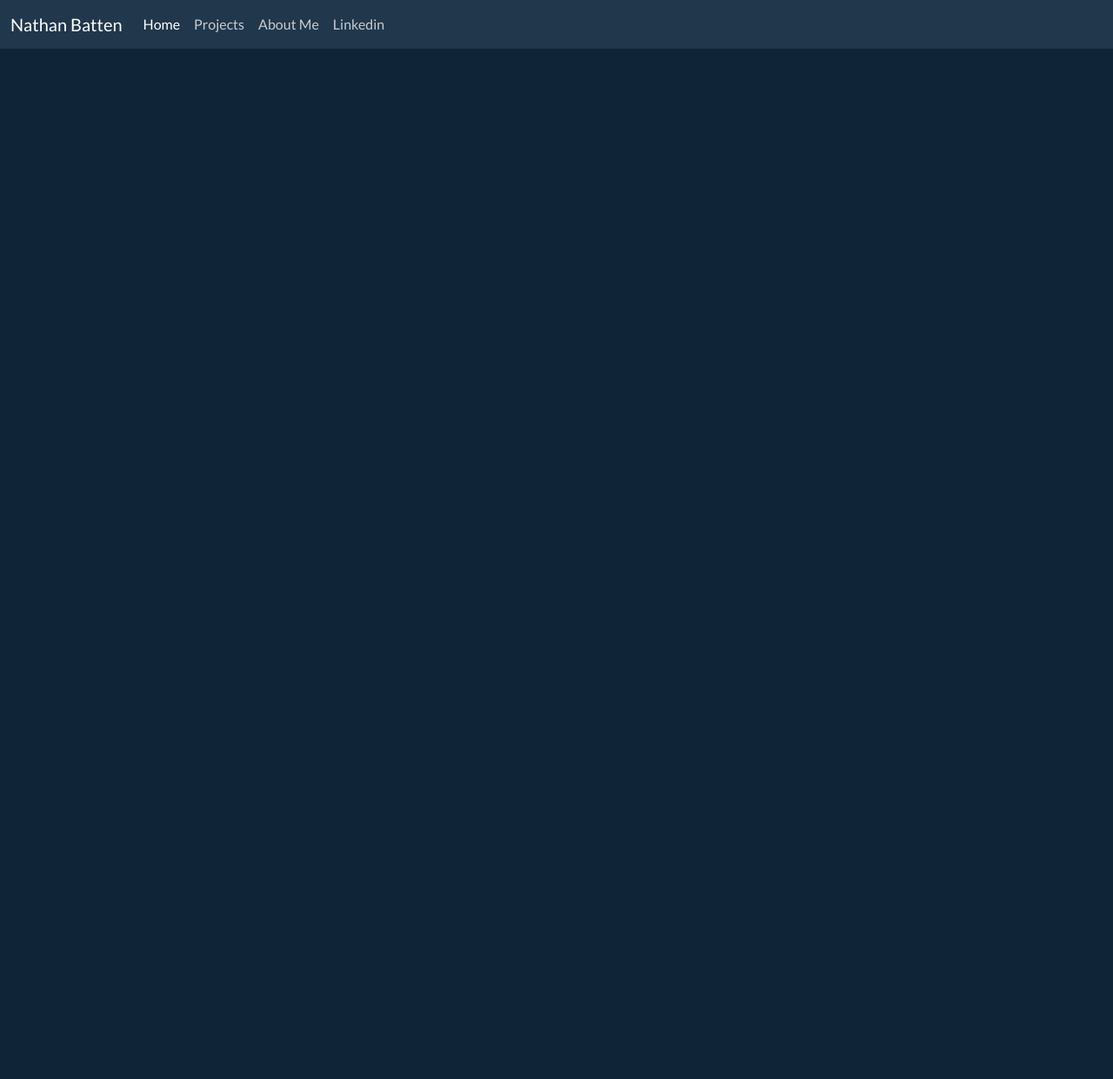
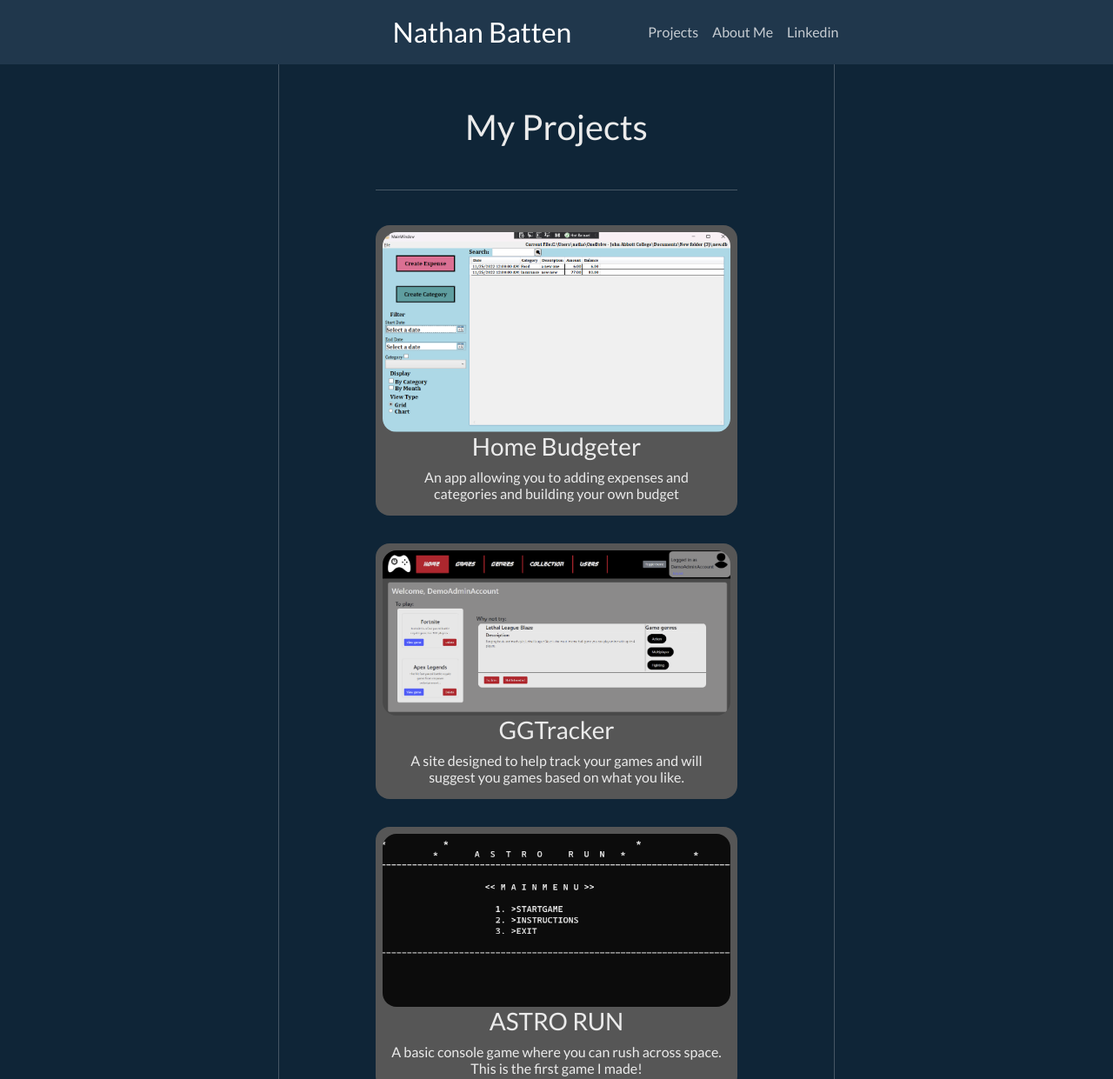
Before and after one commit to BatoonNS/BatoonNS.github.io, a plain HTML site: page Projects.html in a window 1280 px wide. Shown: the top 1241 px of the page at 87% size. Before the commit the page ends 800 px from the top, so only its background shows below. Drawn offline with Linux system fonts and the light colour scheme.

Commit message:
Almost done

```diff
--- a/Projects.html
+++ b/Projects.html
@@ -5,20 +5,15 @@
 </head>
 
 <body>
-  <nav class="navbar navbar-expand-lg navbar-dark bg-dark">
-    <div class="container-fluid">
-      <a class="navbar-brand" href="#">Nathan Batten</a>
+  <nav class="navbar navbar-expand-lg sticky-top navbar-dark bg-dark">
+    <div class="container-fluid" style="flex-wrap:wrap;">
+      <a id="name" class="navbar-brand" style="padding-left:35%; padding-right: 4rem; font-size:xx-large;" href="/index.html">Nathan Batten</a>
       <button class="navbar-toggler" type="button" data-bs-toggle="collapse" data-bs-target="#navbarColor02"
         aria-controls="navbarColor02" aria-expanded="false" aria-label="Toggle navigation">
         <span class="navbar-toggler-icon"></span>
       </button>
-      <div class="collapse navbar-collapse" id="navbarColor02">
-        <ul class="navbar-nav me-auto">
-          <li class="nav-item">
-            <a class="nav-link active" href="#">Home
-              <span class="visually-hidden">(current)</span>
-            </a>
-          </li>
+      <div class="collapse navbar-collapse" id="navbarColor02" >
+        <ul class="navbar-nav me-auto" >
           <li class="nav-item">
             <a class="nav-link" href="./Projects.html">Projects</a>
           </li>
@@ -32,6 +27,41 @@
       </div>
     </div>
   </nav>
+  <div id="main" style="display: flex; flex-wrap: wrap; justify-content: space-between;">
+    <div class="d-flex" style="height: 80rem; padding-left: 25%;">
+      <div class="vr"></div>
+    </div>
+
+    <div id="pro" style="text-align: center;">
+      <h1 style=" margin: 3rem;">My Projects</h1>
+      <hr>
+      <br>
+      <div id="soon" style="display: inline-block; ">
+        <div id="proj-container" style="background-color: #565656; border-radius: 1rem;  padding: 0.5rem; cursor: pointer;">
+          <img src="./imgs/Screenshot 2022-11-25 034731.png" alt="" width="400px" style="border-radius: 1rem;">
+          <h3>Home Budgeter</h3>
+          <h6>An app allowing you to adding expenses and <br> categories and building your own budget</h6>
+        </div>
+
+        <div id="proj-container" style="background-color: #565656; border-radius: 1rem;  padding: 0.5rem; margin-top: 2rem; cursor: pointer;">
+          <img src="./imgs/gamesite.png" alt="" width="400px" style="border-radius: 1rem;">
+          <h3>GGTracker</h3>
+          <h6>A site designed to help track your games and will <br> suggest you games based on what you like.</h6>
+        </div>
+
+        <div id="proj-container" style="background-color: #565656; border-radius: 1rem;  padding: 0.5rem; margin-top: 2rem; cursor: pointer;">
+          <img src="./imgs/firstgame.png" alt="" width="400px" style="border-radius: 1rem;">
+          <h3>ASTRO RUN</h3>
+          <h6>A basic console game where you can rush across space.<br> This is the first game I made!</h6>
+        </div>
+      </div>
+    </div>
+
+    <div class="d-flex" style="height: 80rem; padding-right: 25%;">
+      <div class="vr"></div>
+    </div>
+
+  </div>
 </body>
 
 </html>
```
Also changed, not shown: AboutMe.html (+22 -10 lines), index.html (+27 -10 lines), style.css (added, +16 -0 lines), 20221125_011946.jpg (added), imgs/Screenshot 2022-11-25 030909.png (added), imgs/Screenshot 2022-11-25 034731.png (added), imgs/edit.jpg (added), imgs/firstgame.png (added), imgs/gamesite.png (added).
